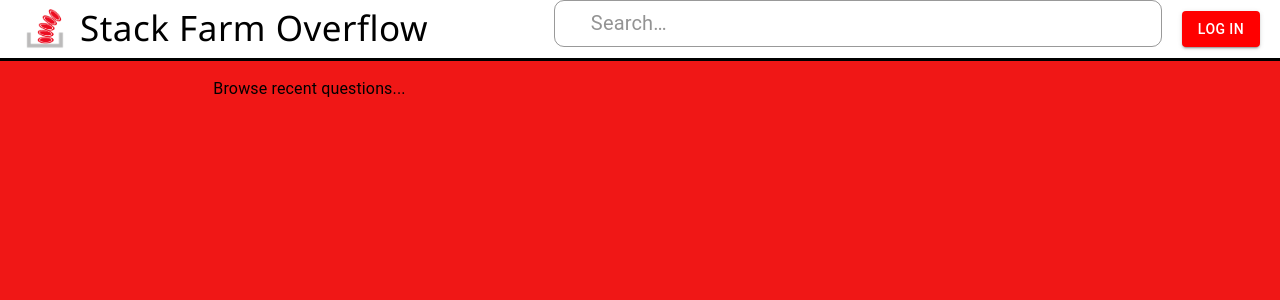
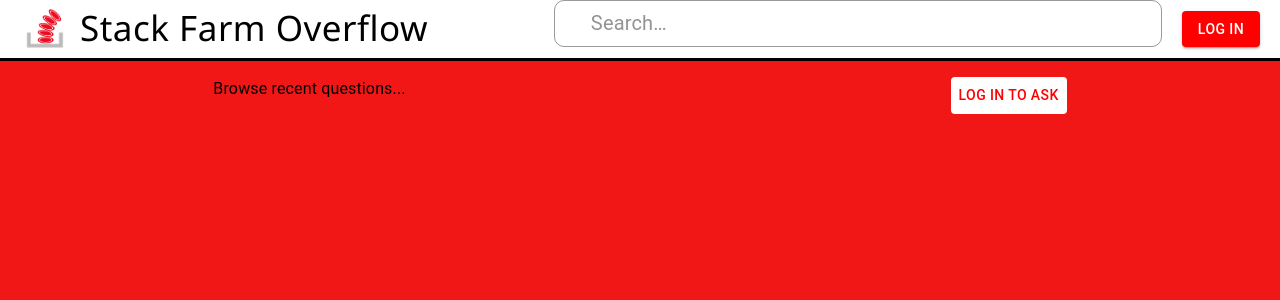
Before and after one commit to Chaseforyourlife/HackDay2023, a React (Vite) app in the folder gui/: page / in a window 1280 px wide. Shown: the top 300 px of the page. Built offline with nearby package versions, Linux system fonts and the light colour scheme; no server answers.

Commit message:
changed login button

```diff
--- a/gui/src/pages/Home/Home.jsx
+++ b/gui/src/pages/Home/Home.jsx
@@ -20,10 +20,8 @@
           <Typography>Browse recent questions...</Typography>
           {
           props.loggedIn ?
-          <a href="/create">
-            <Button sx={{background: "white", color: "red"}}>Or ask your own</Button>
-          </a>
-          : ""
+          <a href="/create"><Button variant="contained" sx={{background: "white !important", color: "red"}}>Or ask your own</Button></a>
+          : <a href="/login"><Button varianted="contained" sx={{background: "white !important", color:"red"}}>log in to ask</Button></a>
           }
         </Box>
         <QuestionList questions={questions}/>
```
